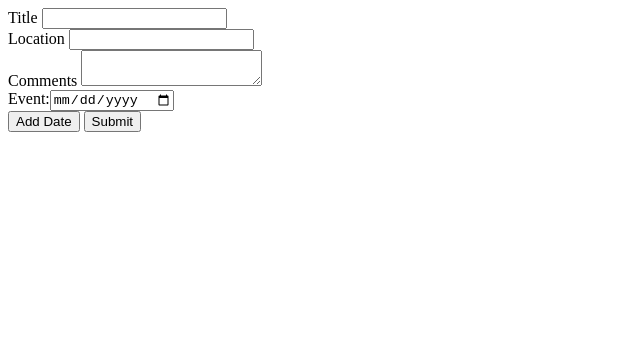
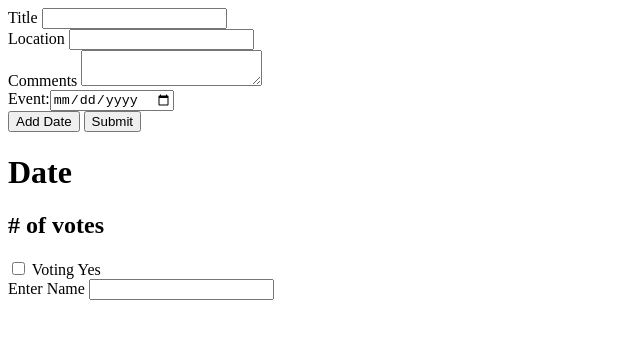
Before and after one commit to justinbansal/daily-js-projects, a website: page doodle.html in a window 1280 px wide. Shown: the whole page, without its empty margins (0-640 px from the left). Drawn offline with Linux system fonts and the light colour scheme.

Commit message:
hard coded template for how polls will be displayed

```diff
--- a/doodle.html
+++ b/doodle.html
@@ -21,6 +21,17 @@
         </form>
     </div>
 
+    <div class="displayPolls">
+        <div class="poll-row">
+            <form action="#" id="displayedPoll">
+                <h1>Date</h1>
+                <h2># of votes</h2>
+                <input type="checkbox" name="voting" value="voting"> Voting Yes <br>
+                Enter Name <input type="text">
+            </form>
+        </div>
+    </div>
+
 </body>
 <script src="doodle.js"></script>
 </html>
```
